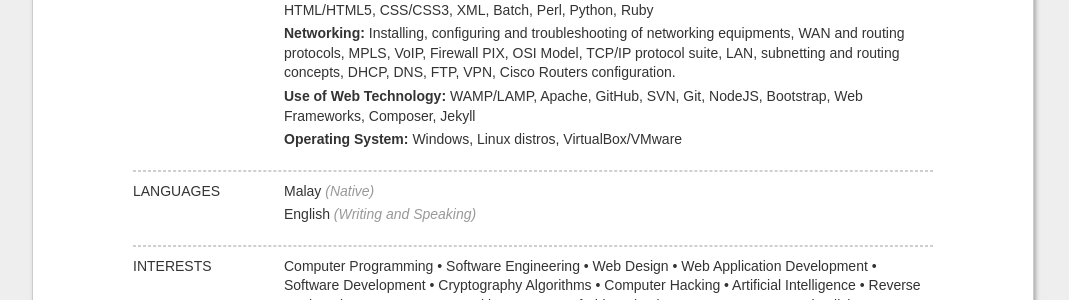
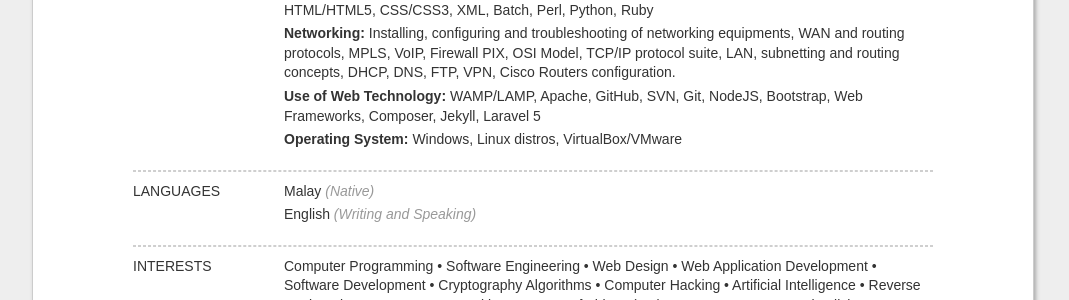
Before and after one commit to x-axis/heiswayi.github.io, a Jekyll site: the page built from resume.html, in a window 1280 px wide and 900 px high, scrolled down 1762 px. Shown: the part 270-570 px from the top of the window, without its empty margins (107-1176 px from the left). Built offline with Jekyll 4.4.1, drawn with Linux system fonts in a browser that asks for light colours; some web fonts are replaced; Markdown is read by kramdown in place of the engine named in the settings; some of the changed text lies outside the part shown.

Commit message:
Update content

```diff
--- a/resume.html
+++ b/resume.html
@@ -252,6 +252,8 @@
         <span class="url"><a href="http://heiswayi.github.io">http://heiswayi.github.io</a></span>
 				<span class="divider">|</span>
 				<span class="url"><a href="https://my.linkedin.com/in/nrird">https://my.linkedin.com/in/nrird</a></span>
+        <span class="divider">|</span>
+        <span class="url"><a href="https://nrirdphotos.tumblr.com">https://nrirdphotos.tumblr.com</a></span>
       </div>
     </div><!-- /#basicsBlock -->
 
@@ -433,7 +435,7 @@
         </div>
 				<div class="skillBlock">
           <span class="title">Use of Web Technology:</span>
-          <span>WAMP/LAMP, Apache, GitHub, SVN, Git, NodeJS, Bootstrap, Web Frameworks, Composer, Jekyll</span>
+          <span>WAMP/LAMP, Apache, GitHub, SVN, Git, NodeJS, Bootstrap, Web Frameworks, Composer, Jekyll, Laravel 5</span>
         </div>
 				<div class="skillBlock">
           <span class="title">Operating System:</span>
```
Also changed, not shown: 2 other files.
